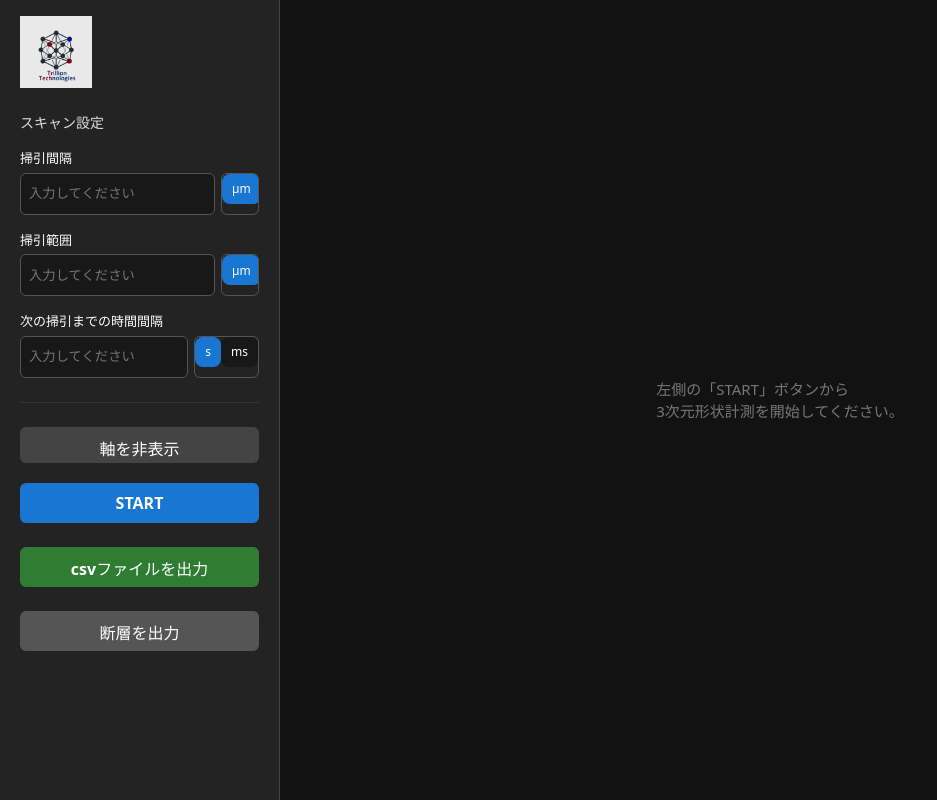
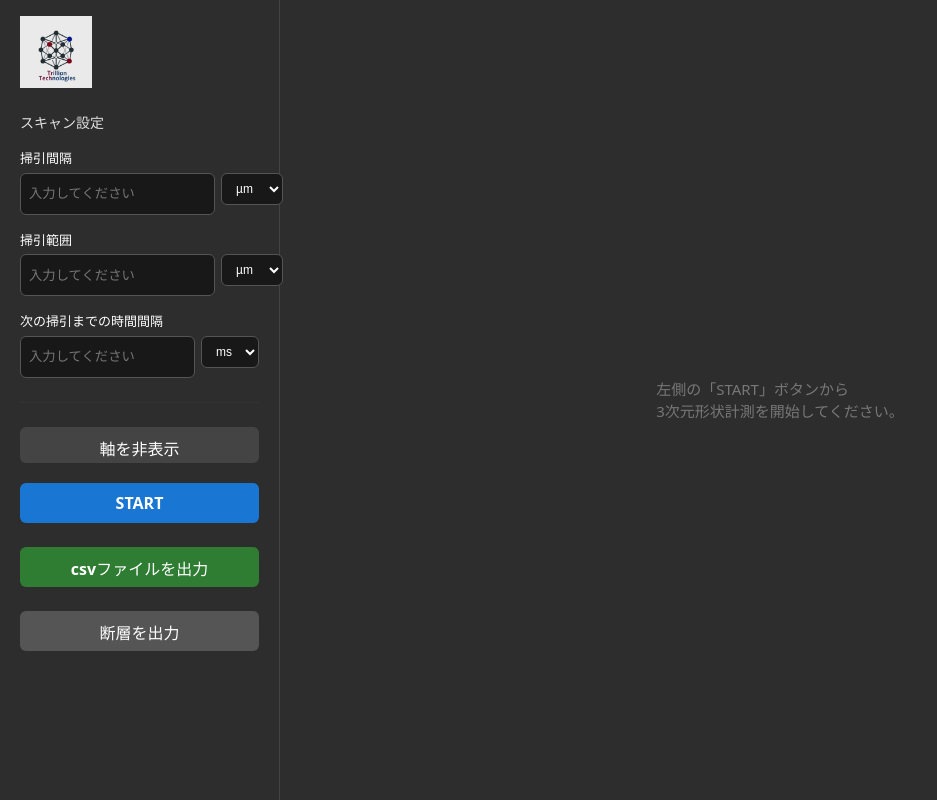
Before and after one commit to 0122POND/optical-device-ui, a React app in the folder frontend/: page / in a window 1280 px wide. Shown: the whole page, without its empty margins (0-937 px from the left). Built offline with nearby package versions, Linux system fonts and the light colour scheme; the HTML template or start-up script is replaced by a standard one.

Commit message:
[fix]見た目の修正（um, mm, ms, s）など

```diff
--- a/frontend/src/App.tsx
+++ b/frontend/src/App.tsx
@@ -106,6 +106,19 @@ function App() {
   const [sweepTimeUnit, setSweepTimeUnit] = useState<"s" | "ms">("s");
 
   const [zData, setZData] = useState<(number | null)[][] | null>(null);
+
+  const unitSelectStyle: React.CSSProperties = {
+    height: "32px",
+    padding: "0 10px",
+    borderRadius: "6px",
+    border: "1px solid #555",
+    backgroundColor: "#181818",
+    color: "#fff",
+    fontSize: "12px",
+    cursor: "pointer",
+    outline: "none",
+  };
+
 
 useEffect(() => {
   if (!plotRef.current) return;
@@ -263,7 +276,7 @@ useEffect(() => {
           display: "grid",
           gridTemplateColumns: "280px 1fr",
           overflow: "hidden",
-          backgroundColor: "#121212",
+          backgroundColor: "#2d2d2d",
           color: "#fff",
           boxSizing: "border-box",
         }}
@@ -276,7 +289,7 @@ useEffect(() => {
             display: "flex",
             flexDirection: "column",
             gap: "16px",
-            backgroundColor: "#232323",
+            backgroundColor: "#2d2d2d",
             boxSizing: "border-box",
             borderRight: "1px solid #444",
           }}
@@ -320,47 +333,15 @@ useEffect(() => {
                   color: "#fff",
                 }}
               />
-              <div
-                style={{
-                  display: "flex",
-                  borderRadius: "6px",
-                  overflow: "hidden",
-                  border: "1px solid #555",
-                }}
-              >
-                <button
-                  type="button"
-                  onClick={() => setSweepIntervalUnit("um")}
-                  style={{
-                    padding: "0 10px",
-                    height: "30px",
-                    border: "none",
-                    cursor: "pointer",
-                    fontSize: "12px",
-                    backgroundColor:
-                      sweepIntervalUnit === "um" ? "#1976d2" : "#181818",
-                    color: "#fff",
-                  }}
+                <select
+                  value={sweepIntervalUnit}
+                  onChange={(e) => setSweepIntervalUnit(e.target.value as "um" | "mm")}
+                  style={unitSelectStyle}
                 >
-                  µm
-                </button>
-                <button
-                  type="button"
-                  onClick={() => setSweepIntervalUnit("mm")}
-                  style={{
-                    padding: "0 10px",
-                    height: "30px",
-                    border: "none",
-                    cursor: "pointer",
-                    fontSize: "12px",
-                    backgroundColor:
-                      sweepIntervalUnit === "mm" ? "#1976d2" : "#181818",
-                    color: "#fff",
-                  }}
-                >
-                  mm
-                </button>
-              </div>
+                  <option value="um">µm</option>
+                  <option value="mm">mm</option>
+                </select>
+
             </div>
           </div>
 
@@ -383,47 +364,14 @@ useEffect(() => {
                   color: "#fff",
                 }}
               />
-              <div
-                style={{
-                  display: "flex",
-                  borderRadius: "6px",
-                  overflow: "hidden",
-                  border: "1px solid #555",
-                }}
+              <select
+                value={sweepIntervalUnit}
+                onChange={(e) => setSweepIntervalUnit(e.target.value as "um" | "mm")}
+                style={unitSelectStyle}
               >
-                <button
-                  type="button"
-                  onClick={() => setSweepRangeUnit("um")}
-                  style={{
-                    padding: "0 10px",
-                    height: "30px",
-                    border: "none",
-                    cursor: "pointer",
-                    fontSize: "12px",
-                    backgroundColor:
-                      sweepRangeUnit === "um" ? "#1976d2" : "#181818",
-                    color: "#fff",
-                  }}
-                >
-                  µm
-                </button>
-                <button
-                  type="button"
-                  onClick={() => setSweepRangeUnit("mm")}
-                  style={{
-                    padding: "0 10px",
-                    height: "30px",
-                    border: "none",
-                    cursor: "pointer",
-                    fontSize: "12px",
-                    backgroundColor:
-                      sweepRangeUnit === "mm" ? "#1976d2" : "#181818",
-                    color: "#fff",
-                  }}
-                >
-                  mm
-                </button>
-              </div>
+                <option value="um">µm</option>
+                <option value="mm">mm</option>
+              </select>
             </div>
           </div>
 
@@ -447,47 +395,15 @@ useEffect(() => {
                   color: "#fff",
                 }}
               />
-              <div
-                style={{
-                  display: "flex",
-                  borderRadius: "6px",
-                  overflow: "hidden",
-                  border: "1px solid #555",
-                }}
+              <select
+                value={sweepIntervalUnit}
+                onChange={(e) => setSweepTimeUnit(e.target.value as "ms" | "s")}
+                style={unitSelectStyle}
               >
-                <button
-                  type="button"
-                  onClick={() => setSweepTimeUnit("s")}
-                  style={{
-                    padding: "0 10px",
-                    height: "30px",
-                    border: "none",
-                    cursor: "pointer",
-                    fontSize: "12px",
-                    backgroundColor:
-                      sweepTimeUnit === "s" ? "#1976d2" : "#181818",
-                    color: "#fff",
-                  }}
-                >
-                  s
-                </button>
-                <button
-                  type="button"
-                  onClick={() => setSweepTimeUnit("ms")}
-                  style={{
-                    padding: "0 10px",
-                    height: "30px",
-                    border: "none",
-                    cursor: "pointer",
-                    fontSize: "12px",
-                    backgroundColor:
-                      sweepTimeUnit === "ms" ? "#1976d2" : "#181818",
-                    color: "#fff",
-                  }}
-                >
-                  ms
-                </button>
-              </div>
+                <option value="ms">ms</option>
+                <option value="s">s</option>
+              </select>
+
             </div>
           </div>
 
```
